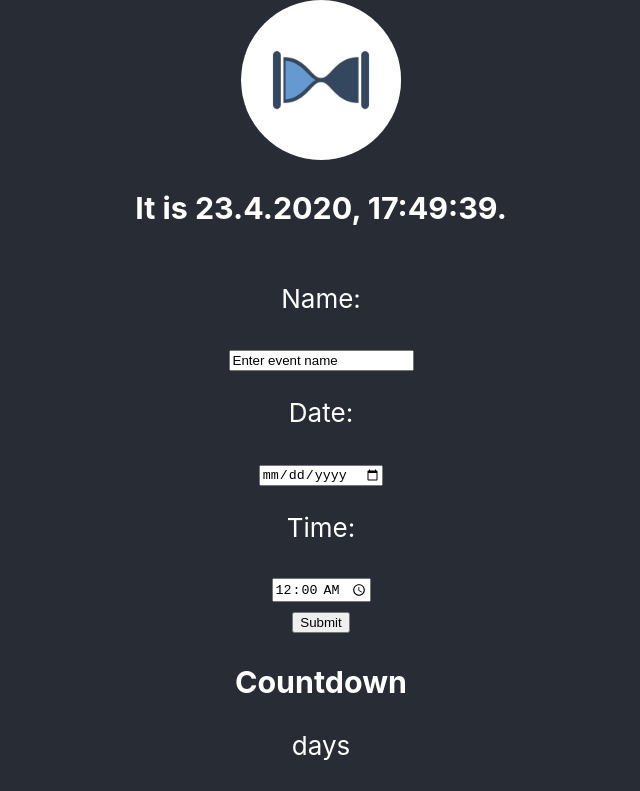
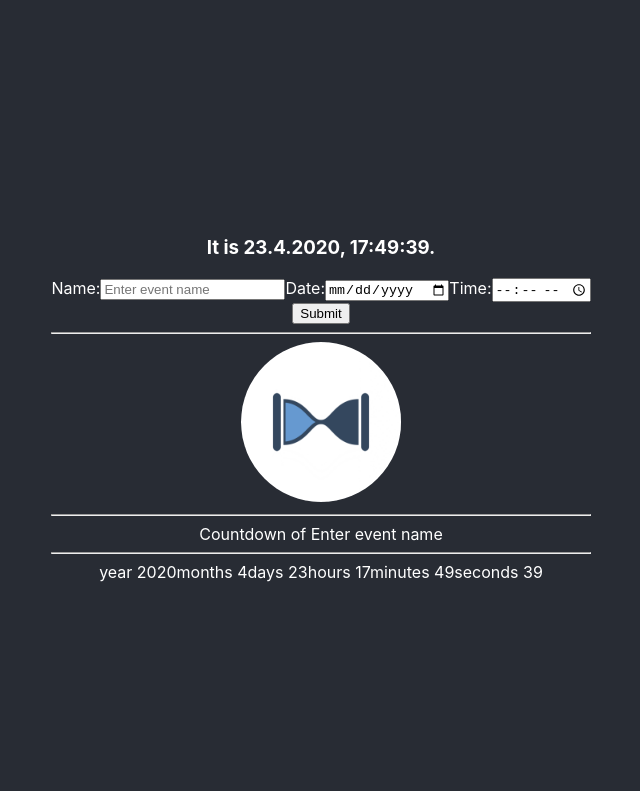
Before and after one commit to klunico/countdown-timer, a React (Create React App) app in the folder timer-app/: page / in a window 1280 px wide. Shown: the top 791 px of the page, without its empty margins (319-959 px from the left). Built offline with nearby package versions, Linux system fonts and the light colour scheme.

Commit message:
tweeks and logo as partial

```diff
--- a/timer-app/src/App.css
+++ b/timer-app/src/App.css
@@ -22,7 +22,7 @@
   flex-direction: column;
   align-items: center;
   justify-content: center;
-  font-size: calc(10px + 2vmin);
+  /*font-size: calc(10px + 2vmin);*/
   color: white;
 }
 
--- a/timer-app/src/App.js
+++ b/timer-app/src/App.js
@@ -1,19 +1,13 @@
-import React, {Component} from 'react';
-import logo from './blue-hourglass.gif';
+import React from 'react';
 import './App.css';
 import Countdown from './Countdown.js';
 
 
 class App extends React.Component {
-  constructor(props) {
-    super(props);
-  }
-
   render () {
     return (
       <div className="App">
         <header className="App-header">
-          <img src={logo} className="App-logo" alt="logo" />
           <h3>It is {new Date().toLocaleString('de-DE')}.</h3>
           <Countdown />
         </header>
@@ -23,5 +17,4 @@ class App extends React.Component {
 
 }
 
-
 export default App;
--- a/timer-app/src/Countdown.js
+++ b/timer-app/src/Countdown.js
@@ -1,63 +1,66 @@
-import React, { Component } from 'react';
+import React from 'react';
+import Logo from './Logo.js';
 
 class Countdown extends React.Component {
 	constructor(props) {
 		super(props);
 		this.state = {
 			eventName: "Enter event name",
+			date: "",
 			time: "00:00"
 		};
 
+		this.handleSubmit = this.handleSubmit.bind(this);
 		this.handleInputChange = this.handleInputChange.bind(this);
 	}
 
-  handleInputChange(event) {
-    const target = event.target;
-    const time = target.name === 'time' ? "00:00" : target.value;
-    // const value = target.name === 'isGoing' ? target.checked : target.value;
-    const name = target.name;
-    this.setState({
-      [name]: time    });
+	handleInputChange(event) {
+		const target = event.target;
+		const value = target.name
+
+  	this.setState({
+			eventName: event.target.value,
+			date: event.target.value,
+			time: event.target.value
+		});
+	}
+
+  handleSubmit(event) {
+  	alert('Following event has been created: ' + this.state.eventName + ' at ' + this.state.date + " " + this.state.time);
+  	event.preventDefault();
   }
 
 	render() {
 		return	<div>
 							<div>
-								<form >
-				            <p>Name:</p>
-				            <input
-				              name="eventName"
-				              type="text"
-				              value={this.state.eventName}
-				              onChange={this.handleInputChange}
-				              required
-				            />
-				            <p>Date:</p>
-				            <input
-				              name="date"
-				              type="date"
-				              onChange={this.handleInputChange}
-				              required
-				            />
-				            <p>Time:</p>
-				            <input
-				              name="time"
-				              type="time"
-				              onChange={this.handleInputChange}
-				              value={this.state.time}
-				            />
+								<form onSubmit={this.handleSubmit}>
+									<label>
+				            Name:
+				            <input  name="eventName" type="text" placeholder={this.state.eventName}
+				            	onChange={this.handleInputChange.bind(this)} required />
+				            Date:
+				            <input  name="date" type="date"  required
+				            	onChange={this.handleInputChange.bind(this)} />
+				            Time:
+				            <input name="time" type="time"  placeholder={this.state.time}
+				            	onChange={this.handleInputChange.bind(this)} />
 				          <br />
-				          <input
-				            type="submit"
-				          />
+									</label>
+				          	<input type="submit" value="Submit" />
 			      		</form>
 							</div>
+						<hr />
+							<Logo />
+						<hr />
 		      		<div>
-								<h3>Countdown</h3>
-								<p>days</p>
-								<p>hours</p>
-								<p>minutes</p>
-								<p>seconds</p>
+								Countdown of {this.state.eventName}
+						<hr />
+								year {new Date().getFullYear()}
+								months {new Date().getMonth() + 1}
+								days {new Date().getDate()}
+								hours {new Date().getHours()}
+								minutes {new Date().getMinutes()}
+								seconds {new Date().getSeconds()}
 							</div>
 						</div>
 	}
--- /dev/null
+++ b/timer-app/src/Logo.js
@@ -0,0 +1,9 @@
+import React from 'react';
+import logo from './blue-hourglass.gif';
+import './App.css';
+
+function Logo(props) {
+    return <img src={logo} className="App-logo" alt="logo" />
+}
+
+export default Logo;
```
